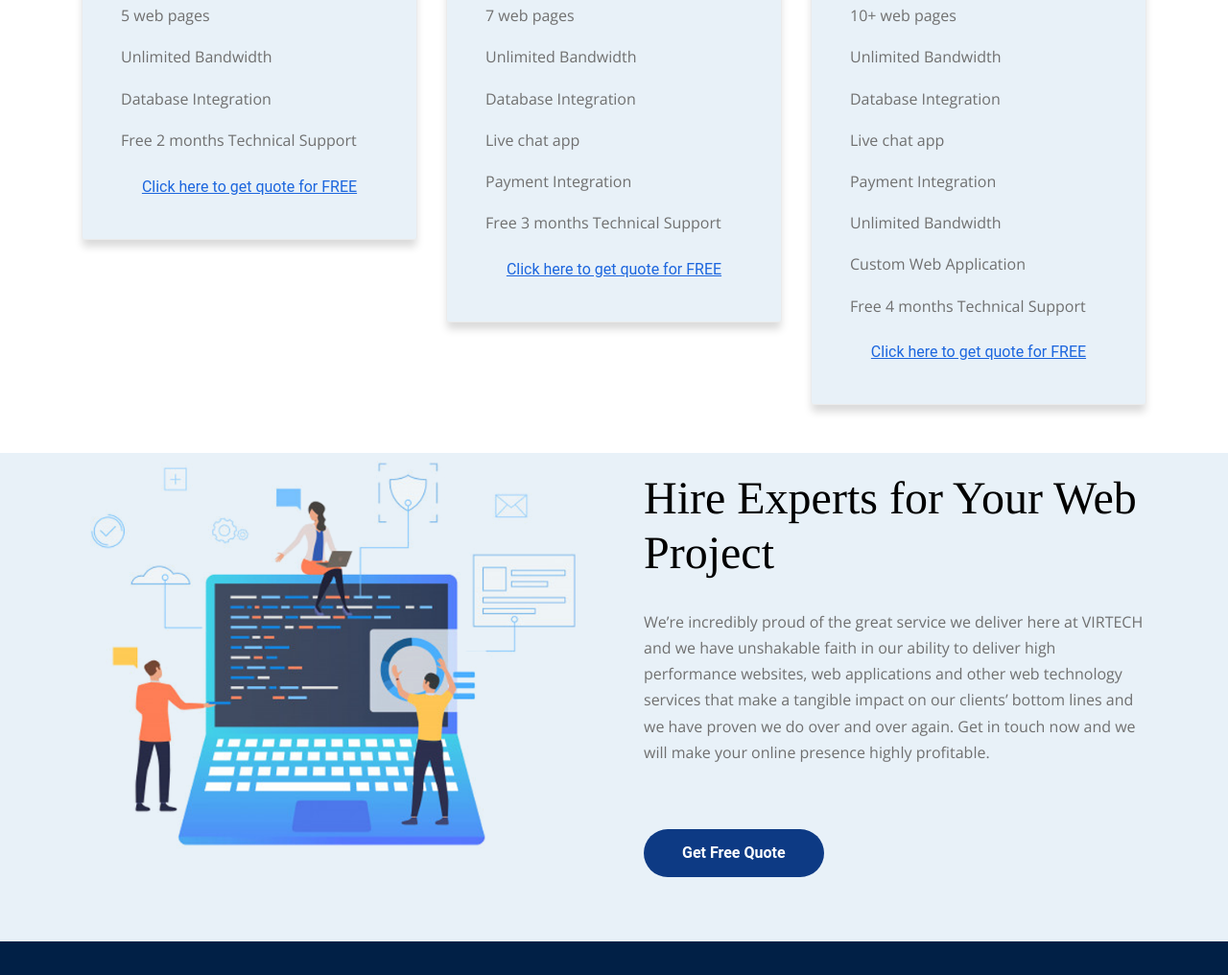
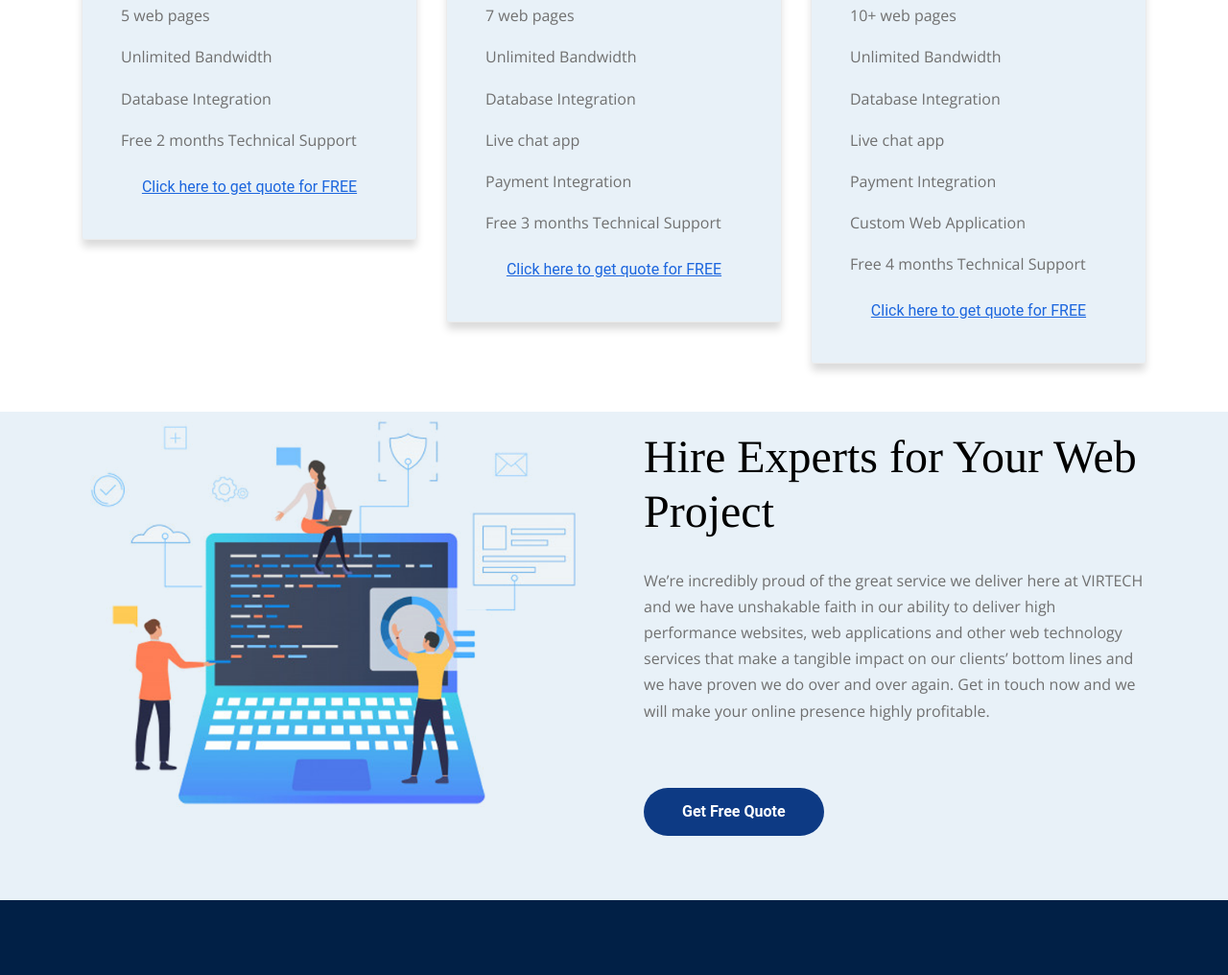
Before and after one commit to Ibikunleshuaib/VIRTECH4NETLIFY, a plain HTML site: page pricing.html in a window 1280 px wide. Shown: the part 980-1996 px from the top of the page at 96% size. Drawn offline with nearby package versions, Linux system fonts and the light colour scheme; some packages are replaced by stand-ins of ours; files whose address does not match are found by name.

Commit message:
removed the repeatition of bandwidth under premium

```diff
--- a/pricing.html
+++ b/pricing.html
@@ -364,7 +364,6 @@
                             <p><i class="icon_check"></i> Database Integration</p>
                             <p><i class="icon_check"></i> Live chat app</p>
                             <p><i class="icon_check"></i> Payment Integration</p>
-                            <p><i class="icon_check"></i> Unlimited Bandwidth</p>
                             <p><i class="icon_check"></i> Custom Web Application</p>
                             <p><i class="icon_check"></i> Free 4 months Technical Support</p>
                         </div>
```
